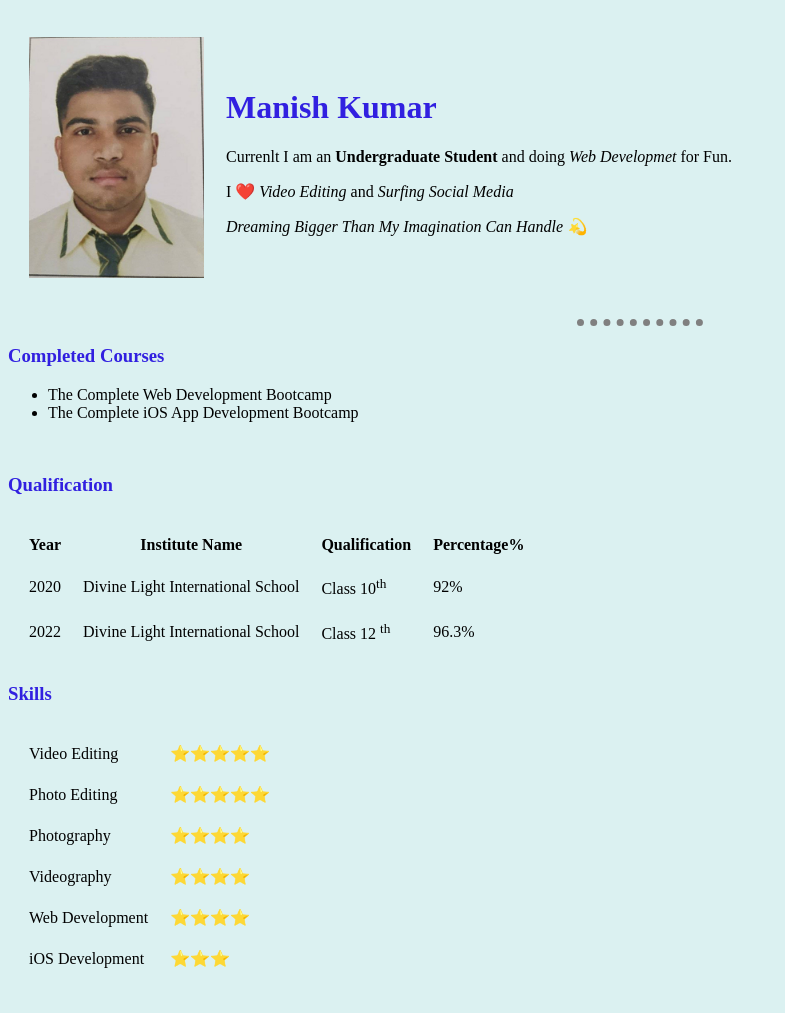
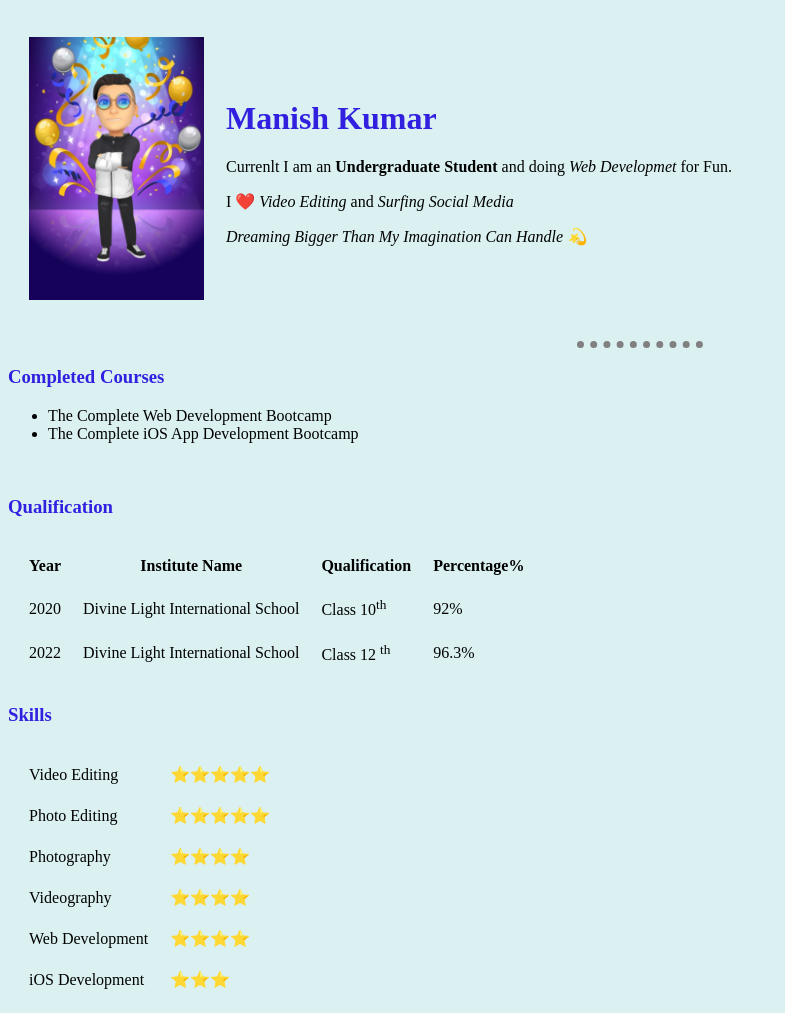
Before and after one commit to manishk1109/cv, a plain HTML site: page index.html in a window 1280 px wide. Shown: the top 1013 px of the page, without its empty margins (0-785 px from the left). Drawn offline with Linux system fonts and the light colour scheme.

Commit message:
Add files via upload

```diff
--- a/index.html
+++ b/index.html
@@ -11,7 +11,7 @@
     <p>
 <table cellspacing="20">
 <tr>
-    <td> <img width="175" src="MANISH PIC.jpg" alt=""> </td>
+    <td> <img width="175"src="picsartmanish.jpg" alt="Manish's Pic" > </td>
     <td><h1>Manish Kumar</h1>
         <p>Currenlt I am an <strong>Undergraduate Student</strong> and doing <em> Web Developmet</em> for Fun.</p>
         <p>I ❤️<em> Video Editing</em> and <em> Surfing Social Media</em></p>
```
Also changed, not shown: Contactme.html (+1 -1 lines), picsartmanish.jpg (added).
